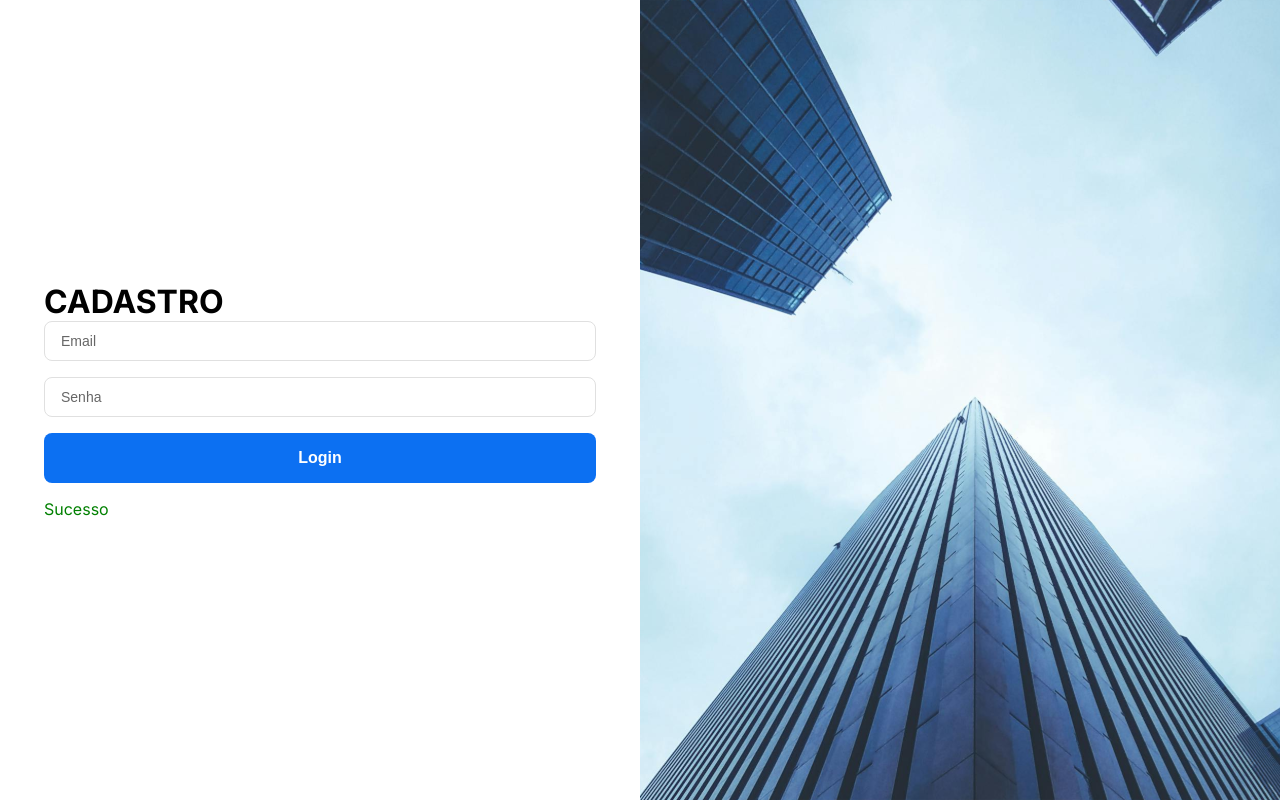
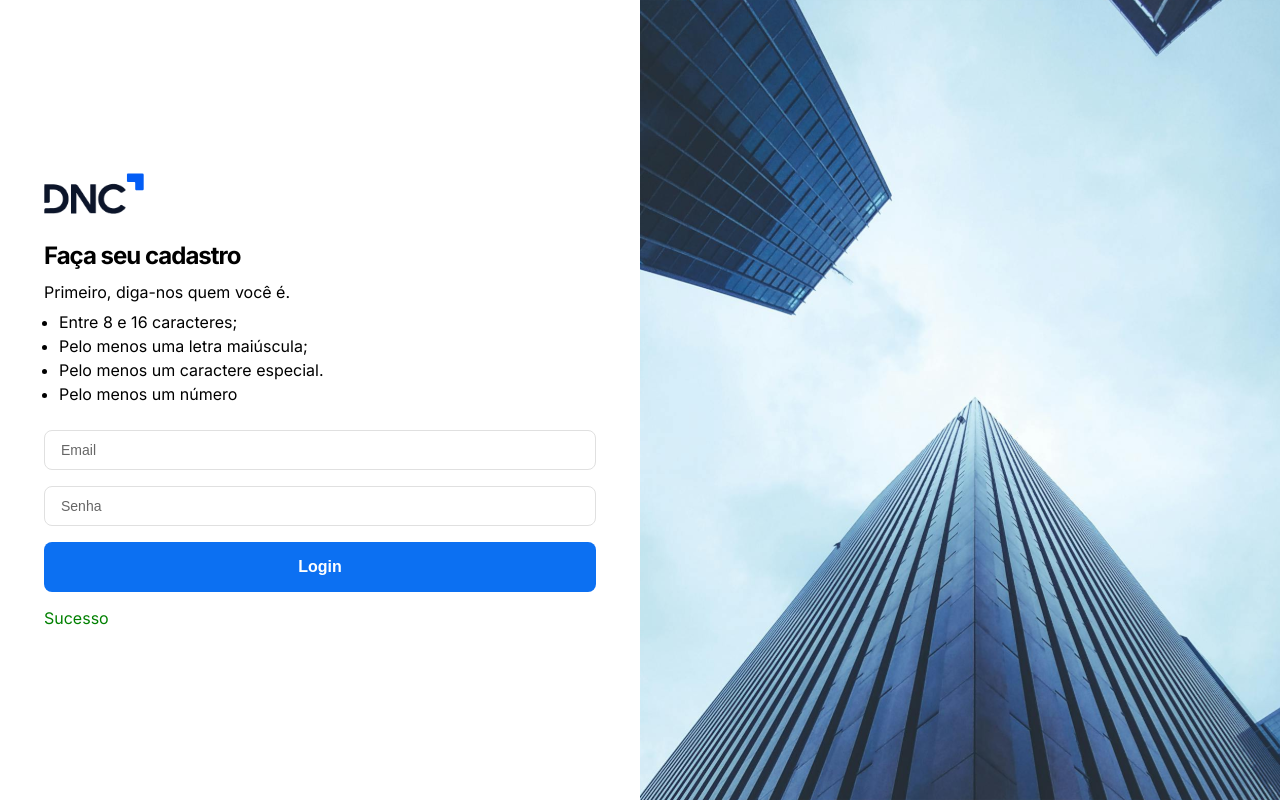
Before and after one commit to laviniacarol/DASH-DNC, a React (Vite) app: page /cadastro in a window 1280 px wide. Built offline with nearby package versions, Linux system fonts and the light colour scheme.

Commit message:
adding logo component in log and registration page

```diff
--- /dev/null
+++ b/src/components/Logo.tsx
@@ -0,0 +1,9 @@
+import styled from 'styled-components'
+import { pxToRem } from '@/utils'
+
+export const Logo = styled.figure<{ height: number; width: number }>`
+  background-image: url(/${(props) => props.theme.appLogo});
+  background-size: cover;
+  height: ${(props) => pxToRem(props.height)};
+  width: ${(props) => pxToRem(props.width)};
+`
--- /dev/null
+++ b/src/components/Typographies.tsx
@@ -0,0 +1,48 @@
+import styled from 'styled-components'
+import { TypographiesProps } from '@/types'
+import { pxToRem } from '@/utils'
+
+export const StyledH1 = styled.h1<TypographiesProps>`
+  color: ${(props) => props.color || 'inherit'};
+  font-size: ${(props) => pxToRem(props.size || 24)};
+  font-weight: ${(props) => pxToRem(props.weight || 600)};
+  letter-spacing: ${pxToRem(-1)};
+  line-height: ${(props) => pxToRem(props.lineheight || 36)};
+`
+
+export const StyledH2 = styled.h2<TypographiesProps>`
+  color: ${(props) => props.color || 'inherit'};
+  font-size: ${(props) => pxToRem(props.size || 16)};
+  font-weight: ${(props) => pxToRem(props.weight || 600)};
+  line-height: ${(props) => pxToRem(props.lineheight || 24)};
+
+`
+
+export const StyledP = styled.p<TypographiesProps>`
+  color: ${(props) => props.color || 'inherit'};
+  font-size: ${(props) => pxToRem(props.size || 16)};
+  font-weight: ${(props) => pxToRem(props.weight || 400)};
+  line-height: ${(props) => pxToRem(props.lineheight || 36)};
+
+`
+
+export const StyledSpan = styled.span<TypographiesProps>`
+  color: ${(props) => props.color || 'inherit'};
+  font-size: ${(props) => pxToRem(props.size || 16)};
+  font-weight: ${(props) => pxToRem(props.weight || 400)};
+  line-height: ${(props) => pxToRem(props.lineheight || 24)};
+
+`
+
+export const StyledUl= styled.ul<TypographiesProps>`
+  color: ${(props) => props.color || 'inherit'};
+  font-size: ${(props) => pxToRem(props.size || 16)};
+  font-weight: ${(props) => pxToRem(props.weight || 400)};
+  line-height: ${(props) => pxToRem(props.lineheight || 24)};
+  list-style-position: inside;
+  li {
+    list-style-position: outside;
+    margin-left: ${pxToRem(15)};
+  }
+
+`
--- a/src/components/index.ts
+++ b/src/components/index.ts
@@ -1,4 +1,6 @@
 export { BannerImage } from './BannerImage'
+export * from './Logo'
+export { default as FormComponent} from './FormComponent'
 export * from './StyleButton'
 export * from './StyledInput'
-export { default as FormComponent} from './FormComponent'
+export * from './Typographies'
--- a/src/pages/Login.tsx
+++ b/src/pages/Login.tsx
@@ -1,6 +1,7 @@
 import { Box, Container } from '@mui/material'
 import { Grid } from '@mui/material'
-import { BannerImage, FormComponent } from '../components'
+import { BannerImage, FormComponent, Logo, StyledH1, StyledP} from '../components'
+import { pxToRem } from '@/utils'
 
 
 function Login() {
@@ -18,7 +19,11 @@ function Login() {
           }}
         >
           <Container maxWidth="sm">
-            <h1>LOGIN</h1>
+            <Box sx={{ marginBottom: pxToRem(24)}}><Logo height={41} width={100} /></Box>
+            <Box sx={{ marginBottom: pxToRem(24)}}>
+              <StyledH1 color="inherit">Bem-vindo</StyledH1>
+              <StyledP color="inherit">Digite sua senha e email para logar</StyledP>
+            </Box>
 
             <FormComponent
             input={[
--- a/src/pages/Registration.tsx
+++ b/src/pages/Registration.tsx
@@ -1,6 +1,7 @@
 import { Box, Container } from '@mui/material'
 import { Grid } from '@mui/material'
-import { BannerImage, FormComponent } from '@/components'
+import { BannerImage, FormComponent, Logo, StyledH1, StyledP, StyledUl } from '@/components'
+import { pxToRem } from '@/utils'
 
 
 
@@ -20,7 +21,17 @@ function Registration() {
             }}
           >
             <Container maxWidth="sm">
-            <h1>CADASTRO</h1>
+              <Box sx={{ marginBottom: pxToRem(24)}}> <Logo height={41} width={100}/> </Box>
+            <Box sx={{ marginBottom: pxToRem(24)}}>
+              <StyledH1 color="inherit">Faça seu cadastro</StyledH1>
+              <StyledP color="inherit">Primeiro, diga-nos quem você é.</StyledP>
+              <StyledUl color="inherit">
+                <li>Entre 8 e 16 caracteres;</li>
+                <li>Pelo menos uma letra maiúscula;</li>
+                <li>Pelo menos um caractere especial.</li>
+                <li>Pelo menos um número</li>
+              </StyledUl>
+            </Box>
              <FormComponent
             input={[
               { type: 'email', placeholder: 'Email'},
--- a/src/styles/globalStyle.ts
+++ b/src/styles/globalStyle.ts
@@ -8,7 +8,7 @@ export const GlobalStyle = createGlobalStyle<{ theme?: DefaultTheme }>`
     margin: 0;
     padding: 0;
   }
-  h1, h2, p, ul, li {
+  h1, h2, p, ul, li, figure {
       margin: 0;
       padding: 0;
   }
--- a/src/types/index.ts
+++ b/src/types/index.ts
@@ -1,2 +1,3 @@
 export * from './theme'
+export * from './typographies'
 export * from './formComponent'
--- /dev/null
+++ b/src/types/typographies.d.ts
@@ -0,0 +1,6 @@
+export interface TypographiesProps {
+    color: string
+    size?: number
+    lineheight?: number
+    weight?: number
+}
```
